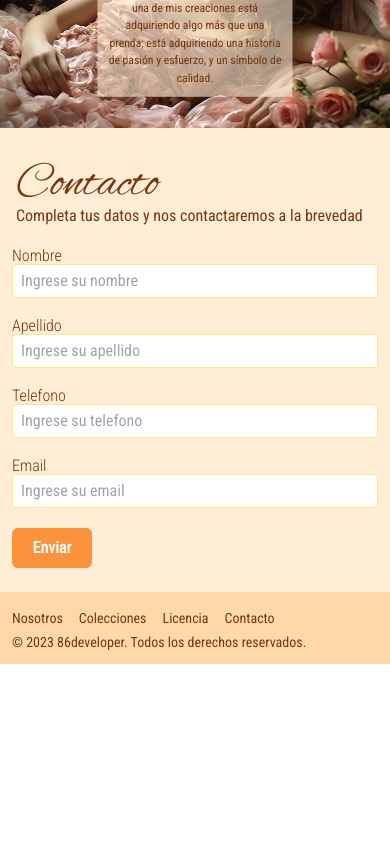
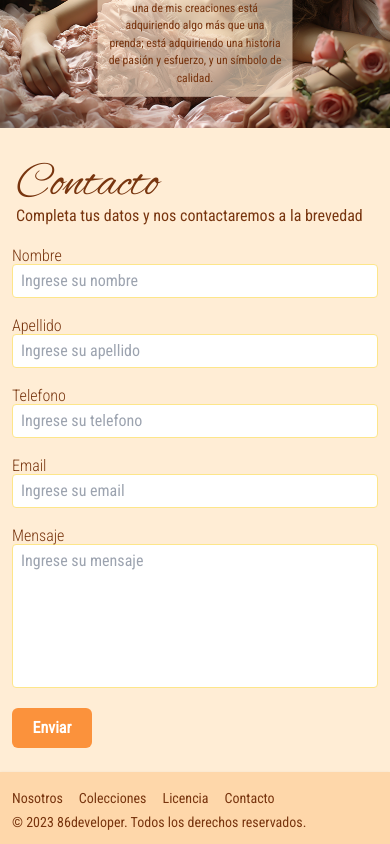
Before and after one commit to 86developer/LunaMoraEcommerce, a Next.js app in the folder proyecto/: page / in a window 390 px wide. Shown: the part 3347-4191 px from the top of the page. Before the commit the page ends 4011 px from the top, so only its background shows below. Built offline with nearby package versions, Linux system fonts and the light colour scheme.

Commit message:
form + email styles pic

```diff
--- a/proyecto/src/components/formulario.jsx
+++ b/proyecto/src/components/formulario.jsx
@@ -40,6 +40,9 @@ export default function Formulario() {
         email: Yup.string()
             .email('Por favor ingrese un correo electrónico válido')
             .required('Por favor ingrese su correo electrónico'),
+        email: Yup.string()
+            .matches(/^.{[1,100]}$/, 'Por favor ingrese hasta 100 caracteres')
+            .required('Por favor ingrese su mensaje'),
         agree: Yup.boolean().oneOf([true], 'Por favor acepte nuestra política'),
     });
 
@@ -49,6 +52,7 @@ export default function Formulario() {
         apellido: '',
         telefono: '',
         email: '',
+        mensaje: '',
         agree: false,
     };
 
@@ -172,6 +176,28 @@ export default function Formulario() {
 
                                 </div>
                             </div>
+                            <div className="mb-4 flex flex-wrap ">
+                                <div className="campo w-full lg:mb-8">
+                                    <label className={`sm:w-1/3 xl:text-lg mb-0 leading-normalcampo text-amber-900 htmlFor="mensaje" ${roboto.className}`}>Mensaje</label>
+                                    <textarea
+                                        placeholder="Ingrese su mensaje"
+                                        type="textarea"
+                                        name="text"
+                                        className="block appearance-none w-full h-36 resize-none py-1 px-2 mb-1 text-base leading-normal bg-white  border border-amber-200 rounded" id="email" required
+                                        onBlur={(e) => {
+                                            handleFieldBlur(e);
+                                            handleBlur(e);
+                                        }} />
+                                    {isFieldValid && (
+                                        <div className="text-green-500 font-semibold">
+                                            <FontAwesomeIcon icon={faCheckCircle} />
+                                        </div>
+                                    )}
+                                    <ErrorMessage name="mensaje" component="div" className="text-red-500 font-semibold" />
+
+
+                                </div>
+                            </div>
                             <div className="flex justify-center w-20 h-10 rounded-md bg-orange-400">
                                 <button className='text-white font-semibold w-20 h-10' type="submit" disabled={isSubmitting}>Enviar</button>
                             </div>
```
